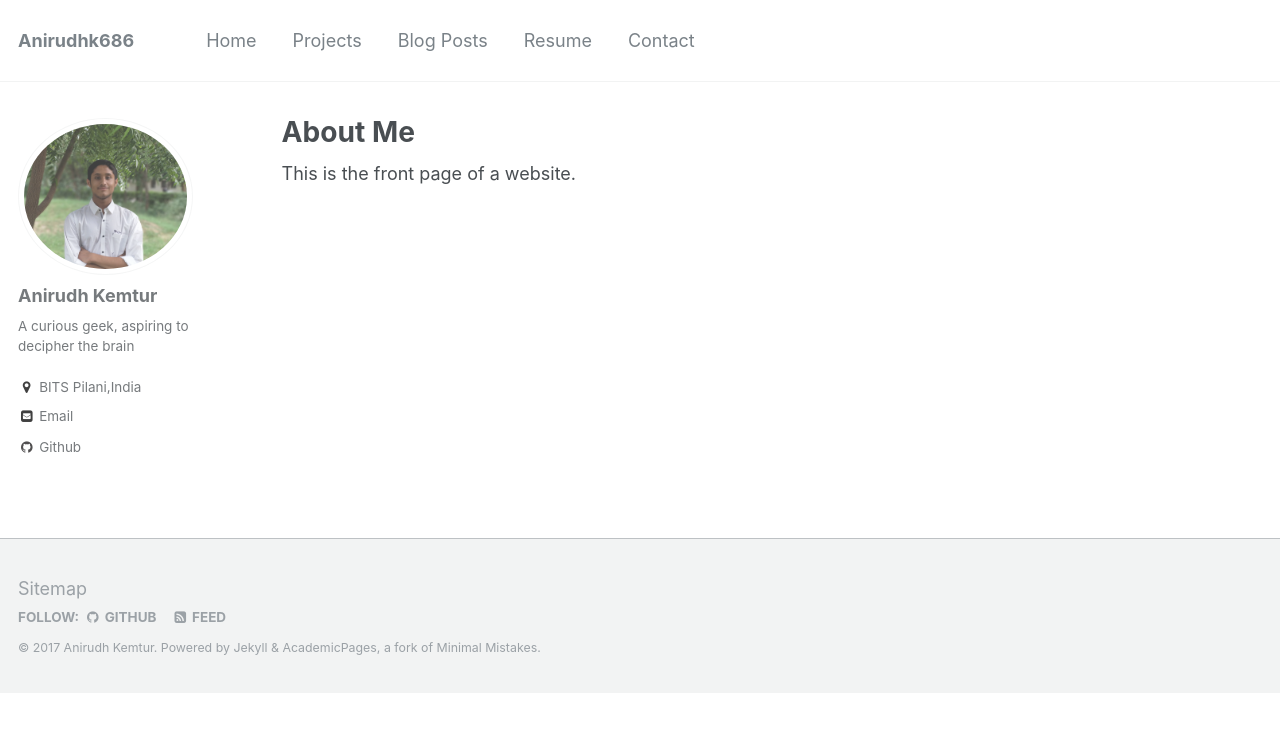
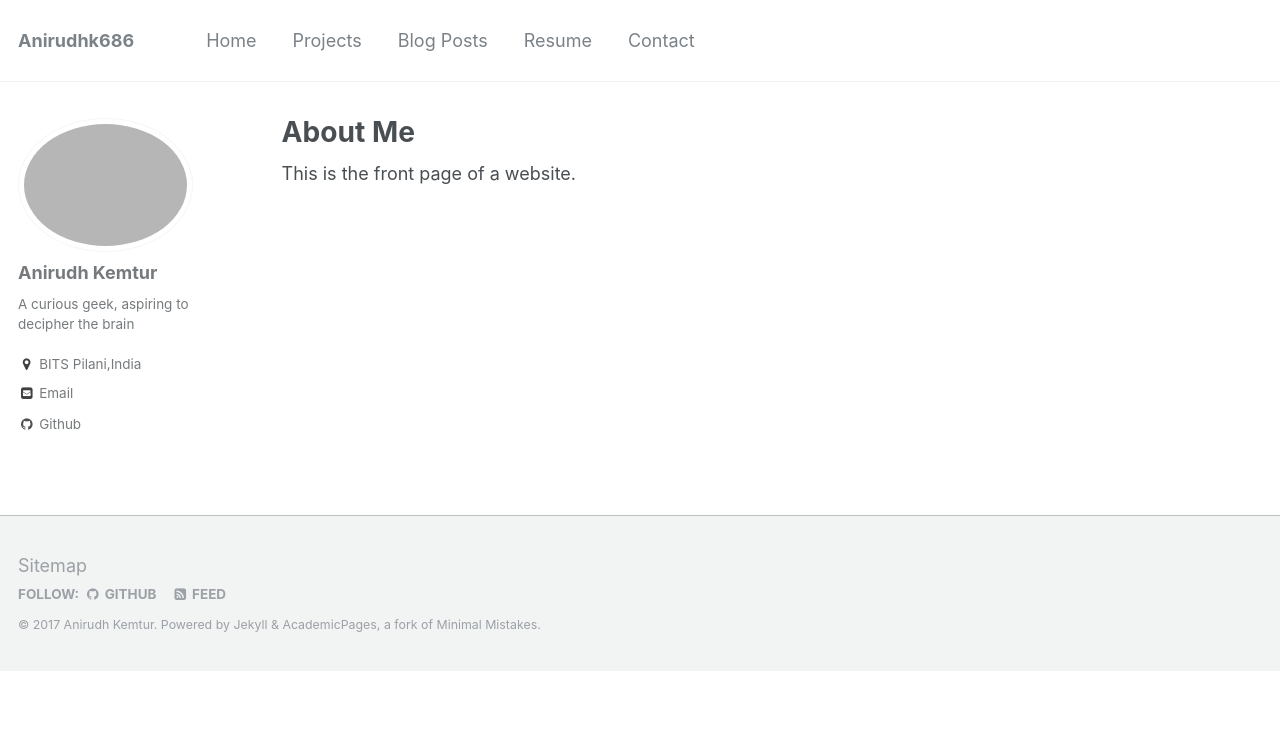
Before and after one commit to anirudhk686/anirudhk686.github.io, a Jekyll site: the page built from _pages/about.md, in a window 1280 px wide. Shown: the top 732 px of the page. Built offline with Jekyll 4.4.1, drawn with Linux system fonts in a browser that asks for light colours.

Commit message:
Update _config.yml

```diff
--- a/_config.yml
+++ b/_config.yml
@@ -79,7 +79,7 @@ analytics:
 # Site Author
 author:
   name             : "Anirudh Kemtur"
-  avatar           : "p2.jpg"
+  avatar           : "p1.jpg"
   bio              : "A curious geek, aspiring to decipher the brain"
   location         : "BITS Pilani,India"
   employer         :
```
